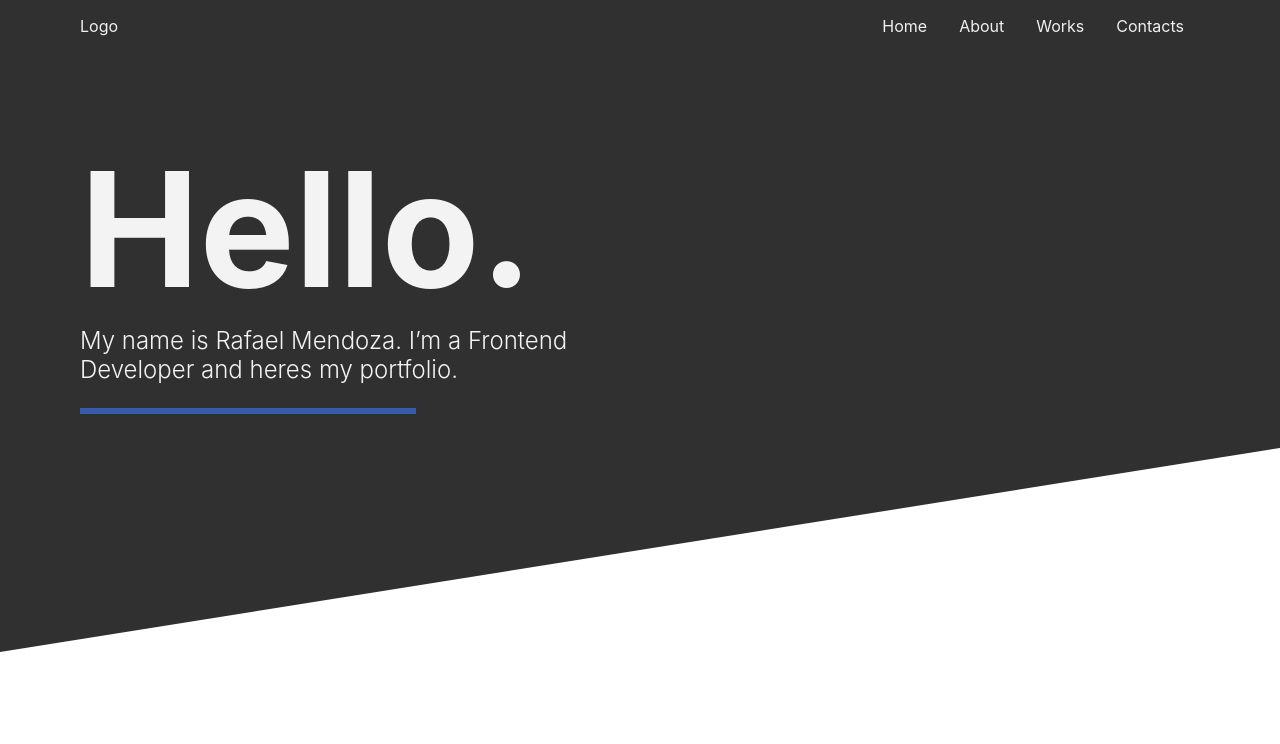
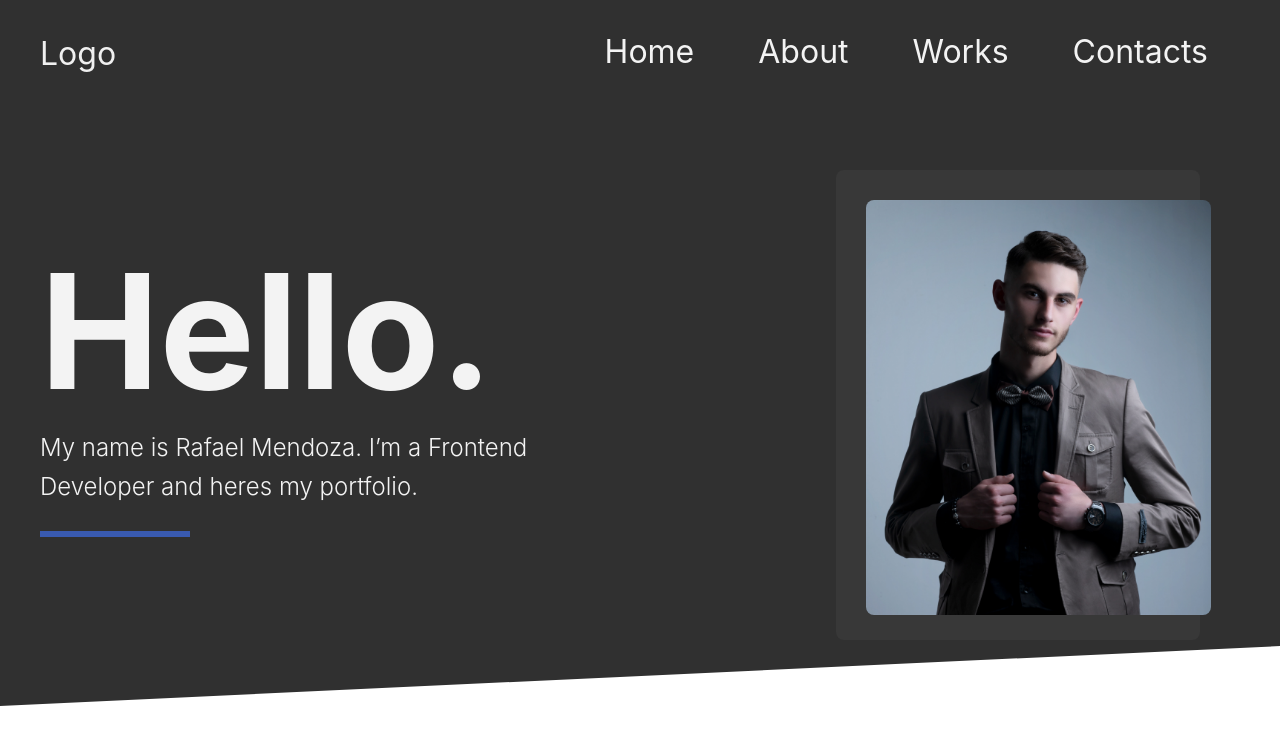
Before and after one commit to rcode321/rafael-mendoza-folio, a React (Create React App) app: page / in a window 1280 px wide. Shown: the top 744 px of the page. Built offline with nearby package versions, Linux system fonts and the light colour scheme.

Commit message:
adding styling to navbar and install a react-router-dom

```diff
--- a/package.json
+++ b/package.json
@@ -9,6 +9,7 @@
     "node-sass": "^5.0.0",
     "react": "^17.0.2",
     "react-dom": "^17.0.2",
+    "react-router-dom": "^5.2.0",
     "react-scripts": "4.0.3",
     "web-vitals": "^1.0.1"
   },
--- a/src/components/header/header.component.jsx
+++ b/src/components/header/header.component.jsx
@@ -1,19 +1,46 @@
 import React from "react";
+import { Link, Route, NavLink, Switch } from "react-router-dom";
 
 import "./header.styles.scss";
 
-const Header = () => (
+const Header = () => {
+  return (
     <nav className="navbar-container">
       <div className="nav">
         <span className="logo">Logo</span>
-      <ul className="navbar-link">
-        <li>Home</li>
-        <li>About</li>
-        <li>Works</li>
-        <li>Contacts</li>
-      </ul>
+        <nav className="navbar">
+          <NavLink
+            exact
+            activeClassName="navbar__link--active"
+            className="navbar__link"
+            to="/home"
+          >
+            Home
+          </NavLink>
+          <NavLink
+            activeClassName="navbar__link--active"
+            className="navbar__link"
+            to="/about"
+          >
+            About
+          </NavLink>
+          <NavLink
+            activeClassName="navbar__link--active"
+            className="navbar__link"
+            to="/works"
+          >
+            Works
+          </NavLink>
+          <NavLink
+            activeClassName="navbar__link--active"
+            className="navbar__link"
+            to="/contacts"
+          >
+            Contacts
+          </NavLink>
+        </nav>
       </div>
     </nav>
   );
-
+};
 export default Header;
--- a/src/components/header/header.styles.scss
+++ b/src/components/header/header.styles.scss
@@ -1,21 +1,42 @@
 .navbar-container {
   background-color: #303030;
   .nav {
+    margin: 0 auto;
+    max-width: 1200px;
     display: flex;
     justify-content: space-between;
     align-items: center;
-    padding: 0 5rem;
-    .navbar-link {
-      display: flex;
-      list-style-type: none;
-      color: rgb(240, 240, 240);
-    }
+
     .logo {
       color: rgb(240, 240, 240);
+      font-size: 2rem;
     }
   }
 
-  .navbar-link li {
-    padding: 0 1rem;
+  .navbar {
+    display: flex;
+    justify-content: center;
+    align-items: center;
+    border-radius: 4px;
+  }
+
+  .navbar__link {
+    margin: 1em;
+    font-size: 2em;
+    cursor: pointer;
+    text-decoration: none;
+    color: #f3f3f3;
+    border-bottom: 3px solid transparent;
+  }
+
+  .navbar__link:hover {
+    transform: translateY(-1px);
+    color: #e0dfdf;
+  }
+
+  .navbar__link--active {
+    overflow: hidden;
+    border-bottom: 3px solid #395ab0;
+    transition: border-bottom 0.5s ease 0s;
   }
 }
--- a/src/components/hero/hero.component.jsx
+++ b/src/components/hero/hero.component.jsx
@@ -1,4 +1,6 @@
 import React from "react";
+
+import imageProfile from "../../assets/image.png";
 
 import "./hero.styles.scss";
 
@@ -12,8 +14,8 @@ const Hero = () => (
           portfolio.
         </p>
       </div>
-      <figure className="overlap-img">
-        <picture></picture>
+      <figure className="my-image-container">
+        <img className="imageProfile" src={imageProfile} alt="imageProfile" />
       </figure>
     </div>
   </div>
--- a/src/components/hero/hero.styles.scss
+++ b/src/components/hero/hero.styles.scss
@@ -1,9 +1,15 @@
 .hero-container {
   background-color: #303030;
   height: 600px;
-  padding: 0 5rem;
-  clip-path: polygon(0 0, 100% 0, 100% 66%, 0% 100%);
+  //   padding: 0 5rem;
+  clip-path: polygon(0 0, 100% 0, 100% 90%, 0% 100%);
 
+  .site-banner_inner {
+    display: flex;
+    justify-content: space-between;
+    margin: 0 auto;
+    max-width: 1200px;
+    padding-top: 3rem;
     .site-banner_content::after {
       content: "";
       background-color: #395ab0;
@@ -12,6 +18,7 @@
       display: block;
       margin-top: 1.5rem;
     }
+
     h1 {
       font-size: 10rem;
       margin: 0;
@@ -25,5 +32,18 @@
       font-size: 1.5rem;
       font-weight: 300;
       max-width: 500px;
+      line-height: 164.9%;
+    }
+    .my-image-container {
+      height: 410px;
+      background-color: rgb(56, 56, 56);
+      max-width: 304px;
+      padding: 30px;
+      border-radius: 0.5rem;
+    }
+    .imageProfile {
+      max-width: 345px;
+      border-radius: 0.5rem;
     }
   }
+}
--- a/src/index.js
+++ b/src/index.js
@@ -1,11 +1,14 @@
 import React from "react";
 import ReactDOM from "react-dom";
+import { BrowserRouter } from "react-router-dom";
 import "./index.css";
 import App from "./App";
 
 ReactDOM.render(
   <React.StrictMode>
-    <App />
+    <BrowserRouter>
+      <App />
+    </BrowserRouter>
   </React.StrictMode>,
   document.getElementById("root")
 );
```
Also changed, not shown: src/assets/image.png (renamed from src/assets/Rectangle 1.png), 1 other file (tests, documents, lock files or other folders). Lines whose indentation alone changed are shown as unchanged.
